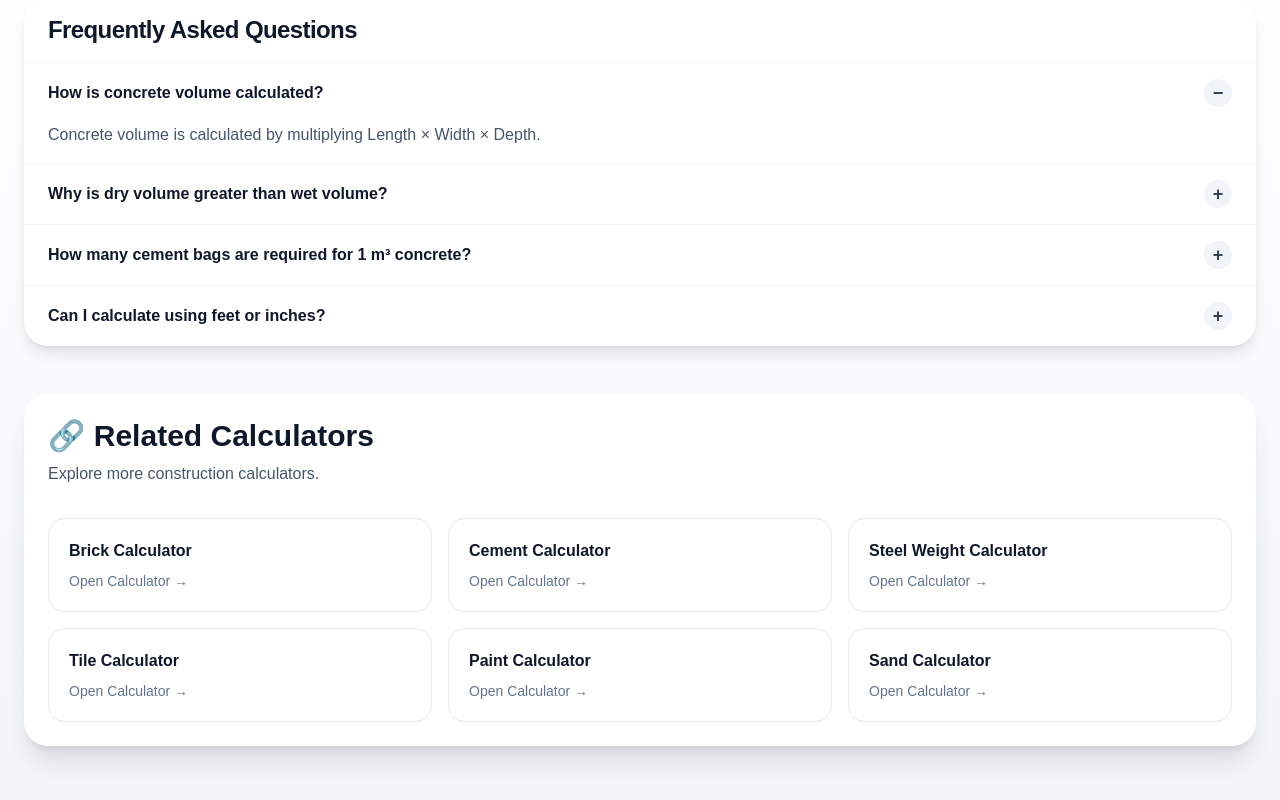
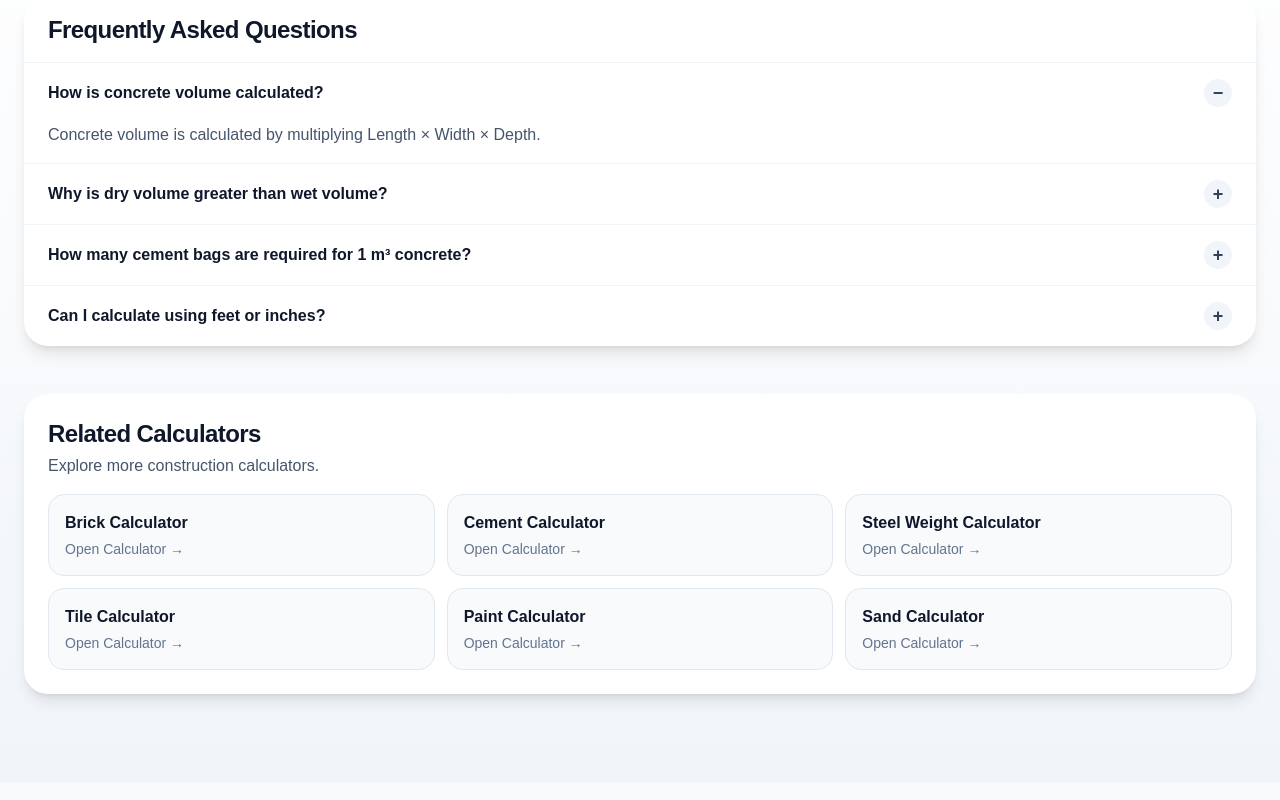
Before and after one commit to km7max-cmd/cornerspan, a Next.js app: page /calculators/concrete in a window 1280 px wide. Shown: the part 1043-1843 px from the top of the page. Built offline with nearby package versions, Linux system fonts and the light colour scheme.

Commit message:
Update RelatedCalculators.tsx

```diff
--- a/app/calculators/concrete/components/RelatedCalculators.tsx
+++ b/app/calculators/concrete/components/RelatedCalculators.tsx
@@ -29,29 +29,29 @@ const calculators = [
 
 export default function RelatedCalculators() {
   return (
-    <section className="mt-10 rounded-3xl bg-white p-6 shadow-xl">
+    <section className="mt-4 w-full rounded-3xl bg-white p-5 shadow-lg sm:p-6">
 
-      <h2 className="text-3xl font-black text-slate-900">
-        🔗 Related Calculators
+      <h2 className="text-xl font-bold tracking-tight text-slate-900 sm:text-2xl">
+        Related Calculators
       </h2>
 
-      <p className="mt-2 text-slate-600">
+      <p className="mt-1 text-sm leading-6 text-slate-600 sm:text-base">
         Explore more construction calculators.
       </p>
 
-      <div className="mt-8 grid gap-4 sm:grid-cols-2 lg:grid-cols-3">
+      <div className="mt-4 grid grid-cols-1 gap-3 sm:grid-cols-2 lg:grid-cols-3">
 
         {calculators.map((item) => (
           <Link
             key={item.href}
             href={item.href}
-            className="rounded-2xl border border-slate-200 p-5 transition hover:border-blue-500 hover:bg-blue-50"
+            className="group rounded-2xl border border-slate-200 bg-slate-50 p-4 transition hover:border-blue-400 hover:bg-blue-50"
           >
-            <h3 className="font-semibold text-slate-900">
+            <h3 className="font-semibold text-slate-900 group-hover:text-blue-700">
               {item.title}
             </h3>
 
-            <p className="mt-2 text-sm text-slate-500">
+            <p className="mt-1 text-sm text-slate-500 group-hover:text-blue-600">
               Open Calculator →
             </p>
           </Link>
```
